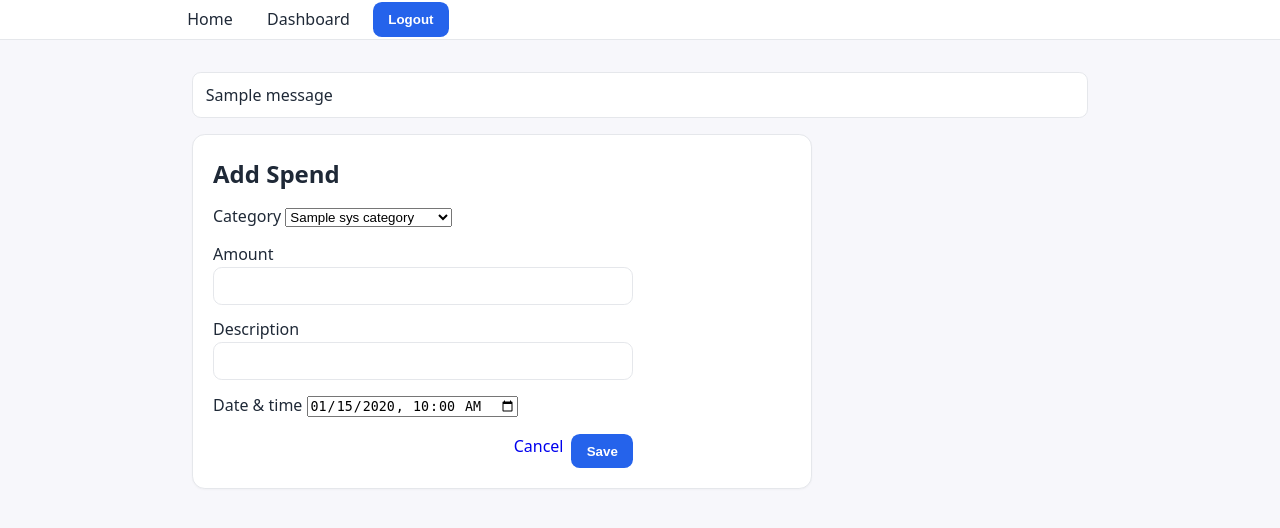
After one commit to viacheslavbocharov/finance-tracker, a Flask app: template templates/spend_form.html in a window 1280 px wide. The commit adds this page. Shown: the top 528 px of the page. Run offline with Flask 3, Linux system fonts and the light colour scheme; a user stored in the database is signed in; the template is opened without the code that fills it: most values are stand-ins (such as "Sample title", 1, 10 or a date in 2020); one stand-in notice (Sample message) is shown.

Commit message:
feat(auth, transactions): add session-based login and income/spend flows
- Add user creation and store user in session on login
- Show login form when no user in session
- Enforce auth on protected endpoints (before_request / login_required)
- Use current user from session (g.user) in DB queries where needed
- Implement /income and /spend:
  - GET: render forms with categories (system owner_id=1 + user’s)
  - POST: create transaction with type 'income'/'spend', parse datetime-local
    to epoch ms, then redirect to dashboard

```diff
--- a/main.py
+++ b/main.py
@@ -1,13 +1,27 @@
-from flask import Flask, render_template, request, redirect, url_for
+from flask import (
+    Flask,
+    render_template,
+    request,
+    redirect,
+    url_for,
+    session,
+    flash,
+    g,
+    request as req,
+)
 import sqlite3
+from datetime import datetime
 
 app = Flask(__name__)
+app.secret_key = "fdbfufjdhvjbaijnvjhbrbakvndvavnvpopzacdr"
 
 
-# DB--------------------------------------------------
+# ---------------- DB ----------------
 class Database:
-    def __init__(self, db_name):
+    def __init__(self, db_name: str):
         self.db_name = db_name
+        self.con = None
+        self.cur = None
 
     def __enter__(self):
         self.con = sqlite3.connect(self.db_name)
@@ -20,31 +34,35 @@ class Database:
         self.con.close()
 
 
-# index-------------------------------------------------
+# --------- Глобальная защита + g.user ---------
+@app.before_request
+def auth_gate():
+    g.user = session.get("user")
+
+    allow_anon = {
+        "get_index",
+        "get_login",
+        "auth_user",
+        "register",
+        "register_user",
+        "static",
+    }
+
+    if g.user is None and (req.endpoint not in allow_anon):
+        return redirect(url_for("get_index"))
+
+
+# ---------------- Index ----------------
 @app.route("/")
 def get_index():
     return render_template("index.html", title="Home")
 
 
-# user--------------------------------------------------
-@app.route("/user", methods=["GET"])
-def get_user():
-    return "<h1>This is a user page (GET)</h1>"
-
-
-@app.route("/user", methods=["POST"])
-def post_user():
-    return "<h1>This is a user page (POST)</h1>"
-
-
-@app.route("/user/delete", methods=["POST"])
-def delete_user():
-    return "<h1>User was deleted</h1>"
-
-
-# login-------------------------------------------------
+# -------- Login / Logout --------
 @app.route("/login", methods=["GET"])
 def get_login():
+    if g.user:
+        return redirect(url_for("dashboard"))
     return render_template("login.html", title="Login")
 
 
@@ -55,21 +73,39 @@ def auth_user():
 
     with Database("finance.db") as cursor:
         cursor.execute(
-            "SELECT * FROM users WHERE email = ? AND password = ?",
+            "SELECT id, name, surname, email, password FROM users WHERE email = ? AND password = ?",
             (email, password),
         )
         user = cursor.fetchone()
-        if user is None:
-            return render_template(
-                "login.html", title="Login", error="Invalid email or password"
-            )
 
-    return render_template("dashboard.html", name=user["name"], surname=user["surname"])
+    if user is None:
+        return render_template(
+            "login.html", title="Login", error="Invalid email or password"
+        )
+
+    session["user"] = {
+        "id": user["id"],
+        "name": user["name"],
+        "surname": user["surname"],
+        "email": user["email"],
+    }
+    flash("Logged in successfully.")
+    return redirect(url_for("dashboard"))
 
 
-# register----------------------------------------------
+@app.route("/logout", methods=["POST"])
+def logout():
+    if "user" in session:
+        session.pop("user", None)
+        flash("Logged out.")
+    return redirect(url_for("get_index"))
+
+
+# -------- Register --------
 @app.route("/register", methods=["GET"])
 def register():
+    if g.user:
+        return redirect(url_for("dashboard"))
     return render_template("register.html", title="Register")
 
 
@@ -80,26 +116,128 @@ def register_user():
     email = request.form.get("email")
     password = request.form.get("password")
 
+    if not all([name, surname, email, password]):
+        return render_template(
+            "register.html",
+            title="Register",
+            error="All fields are required",
+            name=name,
+            surname=surname,
+            email=email,
+        )
+
     with Database("finance.db") as cursor:
+        cursor.execute("SELECT id FROM users WHERE email = ?", (email,))
+        exists = cursor.fetchone()
+        if exists:
+            return render_template(
+                "register.html",
+                title="Register",
+                error="Email already exists",
+                name=name,
+                surname=surname,
+                email=email,
+            )
         cursor.execute(
             "INSERT INTO users (name, surname, email, password) VALUES (?, ?, ?, ?)",
             (name, surname, email, password),
         )
+        user_id = cursor.lastrowid
+
+    session["user"] = {"id": user_id, "name": name, "surname": surname, "email": email}
+    flash("Registration successful. You are now logged in.")
+    return redirect(url_for("dashboard"))
+
+
+# --- форматтеры для шаблонов ---
+@app.template_filter("fmtdate")
+def fmtdate(value, tz="local"):
+    if value in (None, "", "0"):
+        return ""
+    try:
+        v = int(value)
+    except (TypeError, ValueError):
+        return str(value)
+    # авто-определение: секунды vs миллисекунды
+    if v > 10**12:
+        v = v / 1000.0
+    dt = datetime.fromtimestamp(v) if tz == "local" else datetime.utcfromtimestamp(v)
+    return dt.strftime("%Y-%m-%d")
+
+def parse_datetime_local(s: str) -> int | None:
+    """
+    Принимает 'YYYY-MM-DDTHH:MM' из <input type="datetime-local">
+    Возвращает epoch в миллисекундах.
+    """
+    if not s:
+        return None
+    try:
+        dt = datetime.strptime(s, "%Y-%m-%dT%H:%M")
+        return int(dt.timestamp() * 1000)
+    except Exception:
+        return None
+
+def now_local_input() -> str:
+    """ теперь для value в <input type=datetime-local> """
+    return datetime.now().strftime("%Y-%m-%dT%H:%M")
+
+
+# --- dashboard ---
+@app.route("/dashboard")
+def dashboard():
+    uid = g.user["id"]
+
+    with Database("finance.db") as cur:
+         # Категории: системные (owner_id=1) + пользовательские
+        cur.execute(
+            """
+            SELECT id, name, owner_id
+            FROM categories
+            WHERE owner_id IN (1, ?)
+            ORDER BY CASE WHEN owner_id=1 THEN 0 ELSE 1 END, name
+            """,
+            (uid,),
+        )
+        categories = [dict(r) for r in cur.fetchall()]
+
+        # INCOME
+        cur.execute(
+            """
+            SELECT ut.id, datetime(ut.date/1000, 'unixepoch', 'localtime') AS date_str, ut.description, ut.amount,
+                   c.name AS category
+            FROM user_transactions ut
+            LEFT JOIN categories c ON c.id = ut.category_id
+            WHERE ut.owner_id = ? AND ut.type = 'income'
+            ORDER BY ut.date DESC
+            """,
+            (uid,),
+        )
+        incomes = [dict(r) for r in cur.fetchall()]
+
+        # SPEND
+        cur.execute(
+            """
+            SELECT ut.id, datetime(ut.date/1000, 'unixepoch', 'localtime') AS date_str, ut.description, ut.amount,
+                   c.name AS category
+            FROM user_transactions ut
+            LEFT JOIN categories c ON c.id = ut.category_id
+            WHERE ut.owner_id = ? AND ut.type = 'spend'
+            ORDER BY ut.date DESC
+            """,
+            (uid,),
+        )
+        spends = [dict(r) for r in cur.fetchall()]
 
     return render_template(
-        "register_success.html",
-        title="Success",
-        name=name,
-        surname=surname,
+        "dashboard.html",
+        title="Dashboard",
+        name=g.user["name"],
+        surname=g.user["surname"],
+        categories=categories,
+        incomes=incomes,
+        spends=spends,
     )
 
-
-# dashboard----------------------------------------------
-@app.route("/dashboard")
-def dashboard():
-    name = request.args.get("name")
-    surname = request.args.get("surname")
-    return render_template("dashboard.html", name=name, surname=surname)
 
 
 # category----------------------------------------------
@@ -131,12 +269,42 @@ def delete_category_id(category_id):
 # income------------------------------------------------
 @app.route("/income", methods=["GET"])
 def get_income():
-    return "<h1>This is an income page (GET)</h1>"
+    uid = g.user["id"]
+    with Database("finance.db") as cur:
+        # системные + пользовательские категории
+        cur.execute("SELECT id, name FROM categories WHERE owner_id = 1 ORDER BY name")
+        sys_categories = [dict(r) for r in cur.fetchall()]
+        cur.execute("SELECT id, name FROM categories WHERE owner_id = ? ORDER BY name", (uid,))
+        user_categories = [dict(r) for r in cur.fetchall()]
+
+    return render_template(
+        "income_form.html",
+        title="Add Income",
+        sys_categories=sys_categories,
+        user_categories=user_categories,
+        now_value=now_local_input(),
+    )
 
 
 @app.route("/income", methods=["POST"])
 def post_income():
-    return "<h1>This is an income page (POST)</h1>"
+    uid = g.user["id"]
+    f = request.form
+    category_id = int(f.get("category_id"))
+    amount = float(f.get("amount", 0) or 0)
+    description = (f.get("description") or "").strip()
+    date_ms = parse_datetime_local(f.get("date")) or int(datetime.now().timestamp() * 1000)
+
+    with Database("finance.db") as cur:
+        cur.execute(
+            """
+            INSERT INTO user_transactions (amount, description, category_id, date, owner_id, type)
+            VALUES (?, ?, ?, ?, ?, 'income')
+            """,
+            (amount, description, category_id, date_ms, uid),
+        )
+    flash("Income added.")
+    return redirect(url_for("dashboard"))
 
 
 @app.route("/income/<income_id>", methods=["GET"])
@@ -157,12 +325,41 @@ def delete_income_id(income_id):
 # spend-------------------------------------------------
 @app.route("/spend", methods=["GET"])
 def get_spend():
-    return "<h1>This is a spend page (GET)</h1>"
+    uid = g.user["id"]
+    with Database("finance.db") as cur:
+        cur.execute("SELECT id, name FROM categories WHERE owner_id = 1 ORDER BY name")
+        sys_categories = [dict(r) for r in cur.fetchall()]
+        cur.execute("SELECT id, name FROM categories WHERE owner_id = ? ORDER BY name", (uid,))
+        user_categories = [dict(r) for r in cur.fetchall()]
+
+    return render_template(
+        "spend_form.html",
+        title="Add Spend",
+        sys_categories=sys_categories,
+        user_categories=user_categories,
+        now_value=now_local_input(),
+    )
 
 
 @app.route("/spend", methods=["POST"])
 def post_spend():
-    return "<h1>This is a spend page (POST)</h1>"
+    uid = g.user["id"]
+    f = request.form
+    category_id = int(f.get("category_id"))
+    amount = float(f.get("amount", 0) or 0)
+    description = (f.get("description") or "").strip()
+    date_ms = parse_datetime_local(f.get("date")) or int(datetime.now().timestamp() * 1000)
+
+    with Database("finance.db") as cur:
+        cur.execute(
+            """
+            INSERT INTO user_transactions (amount, description, category_id, date, owner_id, type)
+            VALUES (?, ?, ?, ?, ?, 'spend')
+            """,
+            (amount, description, category_id, date_ms, uid),
+        )
+    flash("Spend added.")
+    return redirect(url_for("dashboard"))
 
 
 @app.route("/spend/<spend_id>", methods=["GET"])
@@ -180,5 +377,6 @@ def delete_spend_id(spend_id):
     return f"<h1>The spend with id: {spend_id} was deleted</h1>"
 
 
+# ---------------- Main ----------------
 if __name__ == "__main__":
-    app.run()
+    app.run(debug=True)
--- a/static/style.css
+++ b/static/style.css
@@ -1,26 +1,45 @@
-body {
-    font-family: Arial, sans-serif;
-    margin: 0;
-    padding: 0;
-    background: #f4f4f4;
+:root{
+  --bg:#f7f7fb; --card:#fff; --text:#1f2937; --muted:#6b7280;
+  --primary:#2563eb; --primary-600:#1d4ed8; --danger:#dc2626;
+  --border:#e5e7eb;
 }
 
-header {
-    background: #333;
-    color: #fff;
-    padding: 10px;
+*{box-sizing:border-box}
+html,body{margin:0;padding:0;font-family:system-ui,-apple-system,Segoe UI,Roboto,Inter,Arial,sans-serif;color:var(--text);background:var(--bg);line-height:1.55}
+
+header{background:#fff;border-bottom:1px solid var(--border);position:sticky;top:0;z-index:10}
+.container{max-width:960px;margin:0 auto;padding:0 1rem}
+
+nav { display:flex; gap:.75rem; align-items:center; }
+nav .logout-form { display:inline; margin:0; }
+.btn-link { display:inline-block; margin-left:.5rem; text-decoration:none; }
+
+nav a{display:inline-block;text-decoration:none;color:var(--text);padding:.45rem .7rem;border-radius:.5rem}
+nav a:hover{background:#f3f4f6}
+
+main{max-width:960px;margin:2rem auto;padding:0 1rem}
+.card{background:var(--card);border:1px solid var(--border);border-radius:.8rem;padding:1.25rem;box-shadow:0 1px 2px rgba(0,0,0,.03)}
+
+h1{margin:0 0 1rem;font-size:1.5rem}
+p.muted{color:var(--muted);margin:.25rem 0 0}
+
+form{display:grid;gap:.75rem;max-width:420px}
+input[type="text"],input[type="email"],input[type="password"],input[type="number"]{
+  width:100%;padding:.65rem .8rem;border:1px solid var(--border);border-radius:.55rem;background:#fff
 }
+button{padding:.6rem .95rem;border:0;border-radius:.55rem;background:var(--primary);color:#fff;font-weight:600;cursor:pointer}
+button:hover{background:var(--primary-600)}
 
-nav a {
-    color: #fff;
-    margin: 0 10px;
-    text-decoration: none;
-}
+ul.flash{list-style:none;margin:0 0 1rem;padding:0;display:grid;gap:.5rem}
+ul.flash li{padding:.6rem .8rem;border-radius:.55rem;border:1px solid var(--border);background:#fff}
+ul.flash li.error{border-color:#fecaca;background:#fef2f2;color:#7f1d1d}
+ul.flash li.success{border-color:#bbf7d0;background:#f0fdf4;color:#14532d}
 
-nav a:hover {
-    text-decoration: underline;
-}
+footer{color:var(--muted);font-size:.9rem;text-align:center;margin:3rem 0 1rem}
 
-main {
-    padding: 20px;
-}
+
+.table-wrap{overflow-x:auto}
+.table{width:100%;border-collapse:collapse;font-size:.95rem}
+.table th,.table td{padding:.6rem .75rem;border-top:1px solid var(--border)}
+.table thead th{background:#f9fafb;border-bottom:1px solid var(--border);text-align:left}
+.table tbody tr:nth-child(odd){background:#fafafa}
--- a/templates/base.html
+++ b/templates/base.html
@@ -1,21 +1,41 @@
 <!DOCTYPE html>
 <html lang="en">
 <head>
-    <meta charset="UTF-8">
-    <meta name="viewport" content="width=device-width, initial-scale=1.0">
-    <title>{{ title }}</title>
-    <link rel="stylesheet" href="{{ url_for('static', filename='style.css') }}">
+  <meta charset="UTF-8" />
+  <meta name="viewport" content="width=device-width, initial-scale=1.0"/>
+  <title>{{ title or "App" }}</title>
+  <link rel="stylesheet" href="{{ url_for('static', filename='style.css') }}"/>
 </head>
 <body>
   <header>
+    <div class="container">
       <nav>
-            <a href="/">Home</a>
-            <a href="/login">Login</a>
-            <a href="/register">Register</a>
+        <a href="{{ url_for('get_index') }}">Home</a>
+
+        {% if g.user %}
+          <a href="{{ url_for('dashboard') }}">Dashboard</a>
+          <form method="post" action="{{ url_for('logout') }}" class="logout-form">
+            <button type="submit">Logout</button>
+          </form>
+        {% else %}
+          <a href="{{ url_for('get_login') }}">Login</a>
+        {% endif %}
       </nav>
+    </div>
   </header>
+
   <main>
+    <div class="container">
+      {% with messages = get_flashed_messages() %}
+        {% if messages %}
+          <ul class="flash">
+            {% for m in messages %}<li>{{ m }}</li>{% endfor %}
+          </ul>
+        {% endif %}
+      {% endwith %}
+
       {% block content %}{% endblock %}
+    </div>
   </main>
 </body>
 </html>
--- /dev/null
+++ b/templates/spend_form.html
@@ -0,0 +1,44 @@
+{% extends "base.html" %}
+{% block content %}
+<div class="card" style="max-width:620px;">
+  <h1 style="margin:0 0 .75rem;">Add Spend</h1>
+
+  <form method="post" action="{{ url_for('post_spend') }}" style="display:grid;gap:.8rem;">
+    <label>
+      Category
+      <select name="category_id" required>
+        {% if sys_categories %}
+          <optgroup label="Default">
+            {% for c in sys_categories %}<option value="{{ c.id }}">{{ c.name }}</option>{% endfor %}
+          </optgroup>
+        {% endif %}
+        {% if user_categories %}
+          <optgroup label="My categories">
+            {% for c in user_categories %}<option value="{{ c.id }}">{{ c.name }}</option>{% endfor %}
+          </optgroup>
+        {% endif %}
+      </select>
+    </label>
+
+    <label>
+      Amount
+      <input type="number" name="amount" step="0.01" min="0" required />
+    </label>
+
+    <label>
+      Description
+      <input type="text" name="description" maxlength="200" />
+    </label>
+
+    <label>
+      Date & time
+      <input type="datetime-local" name="date" value="{{ now_value }}"/>
+    </label>
+
+    <div style="display:flex;gap:.5rem;justify-content:flex-end;margin-top:.25rem;">
+      <a href="{{ url_for('dashboard') }}" class="btn-link">Cancel</a>
+      <button type="submit">Save</button>
+    </div>
+  </form>
+</div>
+{% endblock %}
```
Also changed, not shown: requirements.txt (+85 -7 lines), templates/dashboard.html (+77 -2 lines), templates/income_form.html (added, +44 -0 lines), templates/index.html (+6 -2 lines), templates/login.html (+9 -5 lines), templates/register.html (+14 -8 lines), finance.db. Lines whose indentation alone changed are shown as unchanged.
